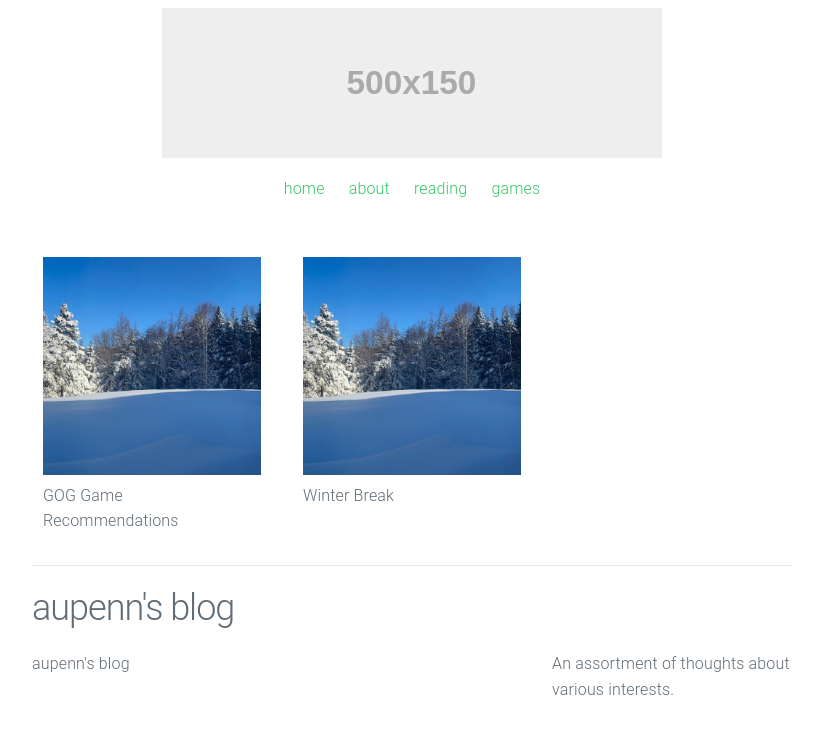
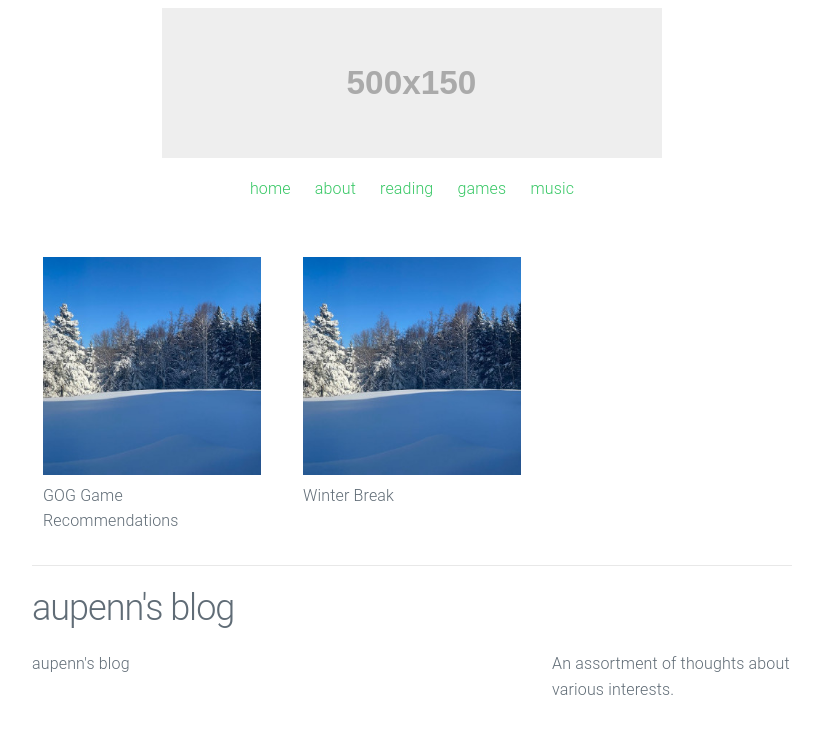
Before and after one commit to aupenn/loggit, a Jekyll site: the page built from index.html, in a window 1280 px wide. Shown: the top 734 px of the page, without its empty margins (228-1048 px from the left). Built offline with Jekyll 4.4.1, drawn with Linux system fonts in a browser that asks for light colours.

Commit message:
Update header.html

```diff
--- a/_includes/header.html
+++ b/_includes/header.html
@@ -7,6 +7,7 @@
       <li class="nav-item"><a href="{{ site.baseurl }}/about/">about</a></li>
       <li class="nav-item"><a href="{{ site.baseurl }}/reading/">reading</a></li>
       <li class="nav-item"><a href="{{ site.baseurl }}/games/">games</a></li>
+      <li class="nav-item"><a href="{{ site.baseurl }}/music/">music</a></li>
     </ul>
   </nav>
 
```
